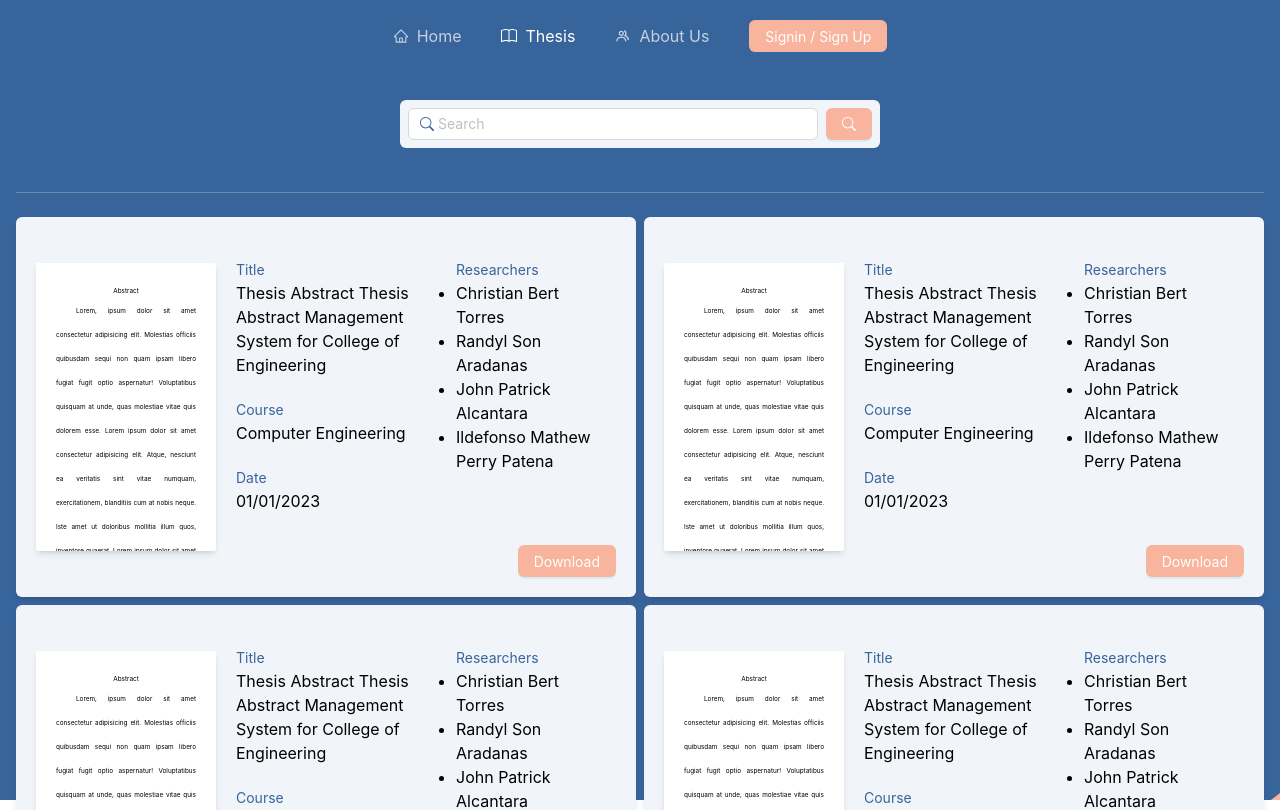
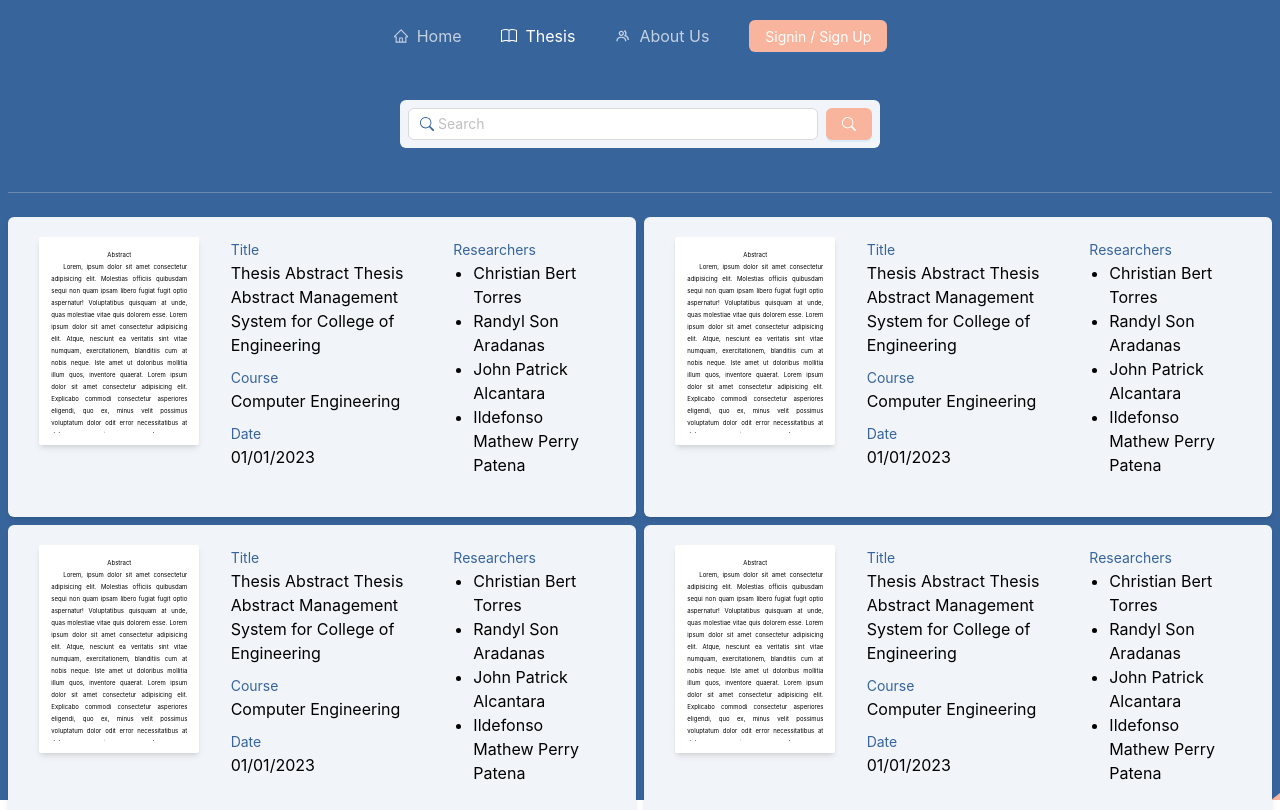
Before and after one commit to TorrCod/thesis-abstract, a Next.js app: page /thesis in a window 1280 px wide. Shown: the top 810 px of the page. Built offline with nearby package versions, Linux system fonts and the light colour scheme.

Commit message:
minor fix and dynamic page frontend initialize

```diff
--- a/src/components/search.tsx
+++ b/src/components/search.tsx
@@ -152,7 +152,7 @@ const Search = ({ className }: { className?: string }) => {
   return (
     <div
       className={
-        "p-2 bg-slate-100 rounded-md grid transition-all ease-in-out duration-300 " +
+        "p-2 bg-slate-100 rounded-md grid transition-all ease-in-out duration-300 max-w-[30em] w-full " +
         className +
         (searchState.searchFocus ? " gap-2" : " gap-0")
       }
--- a/src/pages/thesis.tsx
+++ b/src/pages/thesis.tsx
@@ -7,7 +7,7 @@ const Thesis = () => {
     <section>
       <div className="md:pt-20 md:flex md:place-items-center md:flex-col">
         <div className="grid w-full">
-          <Search className="max-w-[30em] place-self-center w-full my-5" />
+          <Search className="place-self-center my-5" />
           <Divider className="bg-white/30" />
         </div>
         <div className="grid gap-2 w-full place-items-center lg:grid-cols-2">
@@ -25,8 +25,8 @@ const Thesis = () => {
 
 const Items = () => {
   return (
-    <div className="thesis_items w-full bg-slate-100 md:h-82 h-auto max-w-[50em] shadow-md rounded-md p-5 gap-2 md:gap-5 grid">
-      <div className="div2 flex flex-col md:py-5 md:gap-5 gap-2">
+    <div className="thesis_items w-full bg-slate-100 max-w-[50em] shadow-md rounded-md p-5 gap-2 md:gap-5 grid cursor-pointer">
+      <div className="div2 flex flex-col gap-2">
         <div>
           <span className="text-sm text-[#38649C]">Title</span>
           <h2>
@@ -43,9 +43,9 @@ const Items = () => {
           <h2>01/01/2023</h2>
         </div>
       </div>
-      <div className="div3 md:p-5 px-5">
-        <div>
-          <span className="text-sm text-[#38649C]">Researchers</span>
+      <div className="div3 px-5">
+        <span className="text-sm text-[#38649C]">Researchers</span>
+        <div className="pl-5">
           <ul className="list-disc">
             <li>Christian Bert Torres</li>
             <li>Randyl Son Aradanas</li>
@@ -55,34 +55,37 @@ const Items = () => {
         </div>
       </div>
 
-      <div className="div1 p-5 bg-white shadow-md rounded-sm max-w-xs min-h-[25em] max-h-[25em]  md:max-w-md md:min-h-0 md:h-[18em] place-self-center w-full overflow-hidden">
-        <h4 className="text-center text-xs  md:text-[0.5vw]">Abstract</h4>
-        <p className="indent-5 text-justify text-xs leading-6 md:text-[0.5vw]">
-          Lorem, ipsum dolor sit amet consectetur adipisicing elit. Molestias
-          officiis quibusdam sequi non quam ipsam libero fugiat fugit optio
-          aspernatur! Voluptatibus quisquam at unde, quas molestiae vitae quis
-          dolorem esse. Lorem ipsum dolor sit amet consectetur adipisicing elit.
-          Atque, nesciunt ea veritatis sint vitae numquam, exercitationem,
-          blanditiis cum at nobis neque. Iste amet ut doloribus mollitia illum
-          quos, inventore quaerat. Lorem ipsum dolor sit amet consectetur
-          adipisicing elit. Explicabo commodi consectetur asperiores eligendi,
-          quo ex, minus velit possimus voluptatum dolor odit error
-          necessitatibus at doloremque maiores recusandae, quos doloribus
-          incidunt. Lorem ipsum dolor sit amet consectetur adipisicing elit.
-          Porro beatae quibusdam quam illo soluta cupiditate amet! Illum omnis
-          aperiam, distinctio eligendi ut modi quae dolore rerum, incidunt,
-          ipsum maxime placeat. Lorem, ipsum dolor sit amet consectetur
-          adipisicing elit. Tenetur, ratione dignissimos asperiores quod
-          cupiditate cumque amet. Reprehenderit at ea, fugit nostrum, nesciunt
-          quam nihil incidunt inventore pariatur natus, sunt quae? Lorem ipsum
-          dolor sit, amet consectetur adipisicing elit. Eveniet, illum provident
-          unde officia ipsam quis esse tempora cupiditate ullam voluptate ex,
-          animi neque, quisquam repellendus sunt fugit. Voluptatibus, quas qui!
-        </p>
+      <div className="div1 p-3 bg-white shadow-md rounded-sm h-52 overflow-hidden text-[0.1em] relative max-w-[100em] text-justify justify-self-center leading-3">
+        <div className="overflow-hidden w-full h-full">
+          <h4 className="text-center">Abstract</h4>
+          <p className="indent-3">
+            Lorem, ipsum dolor sit amet consectetur adipisicing elit. Molestias
+            officiis quibusdam sequi non quam ipsam libero fugiat fugit optio
+            aspernatur! Voluptatibus quisquam at unde, quas molestiae vitae quis
+            dolorem esse. Lorem ipsum dolor sit amet consectetur adipisicing
+            elit. Atque, nesciunt ea veritatis sint vitae numquam,
+            exercitationem, blanditiis cum at nobis neque. Iste amet ut
+            doloribus mollitia illum quos, inventore quaerat. Lorem ipsum dolor
+            sit amet consectetur adipisicing elit. Explicabo commodi consectetur
+            asperiores eligendi, quo ex, minus velit possimus voluptatum dolor
+            odit error necessitatibus at doloremque maiores recusandae, quos
+            doloribus incidunt. Lorem ipsum dolor sit amet consectetur
+            adipisicing elit. Porro beatae quibusdam quam illo soluta cupiditate
+            amet! Illum omnis aperiam, distinctio eligendi ut modi quae dolore
+            rerum, incidunt, ipsum maxime placeat. Lorem, ipsum dolor sit amet
+            consectetur adipisicing elit. Tenetur, ratione dignissimos
+            asperiores quod cupiditate cumque amet. Reprehenderit at ea, fugit
+            nostrum, nesciunt quam nihil incidunt inventore pariatur natus, sunt
+            quae? Lorem ipsum dolor sit, amet consectetur adipisicing elit.
+            Eveniet, illum provident unde officia ipsam quis esse tempora
+            cupiditate ullam voluptate ex, animi neque, quisquam repellendus
+            sunt fugit. Voluptatibus, quas qui!
+          </p>
+        </div>
       </div>
-      <div className="div4 grid place-items-end">
+      {/* <div className="div4 grid place-items-end">
         <PriButton>Download</PriButton>
-      </div>
+      </div> */}
     </div>
   );
 };
--- /dev/null
+++ b/src/pages/thesis/[id].tsx
@@ -0,0 +1,159 @@
+import Background from "@/components/background";
+import { PriButton } from "@/components/button";
+import Layout from "@/components/layout";
+import Search from "@/components/search";
+import { Divider } from "antd";
+import { GetStaticPaths, GetStaticProps } from "next";
+import { useRouter } from "next/router";
+
+type ThesisItems = {
+  id: string;
+  content: string;
+};
+
+const dummyData: ThesisItems[] = [
+  { id: "hello", content: "Hello Content" },
+  { id: "hi", content: "Hi Content" },
+];
+
+export const getStaticProps: GetStaticProps = async (context) => {
+  const itemId = context.params?.id;
+  const foundItem = dummyData.find((item) => itemId === item.id);
+  if (!foundItem) {
+    return {
+      props: { hasError: true },
+    };
+  }
+  return {
+    props: { data: foundItem },
+  };
+};
+
+export const getStaticPaths: GetStaticPaths = async () => {
+  const pathWithParams = dummyData.map((item) => ({ params: { id: item.id } }));
+
+  return {
+    paths: pathWithParams,
+    fallback: true,
+  };
+};
+
+const ThesisItemsView = (props: { data: ThesisItems; hasError: boolean }) => {
+  const router = useRouter();
+  if (props.hasError) {
+    return <h1>Error - please try another parameter</h1>;
+  }
+  if (router.isFallback) {
+    return <h1>Loading...</h1>;
+  }
+  return (
+    <section className="flex flex-col gap-1 md:pt-20 items-center">
+      <Search />
+      <Divider />
+      <div className="rs-container bg-slate-100 rounded-md max-w-5xl grid p-5 gap-2 md:gap-5 w-full relative">
+        <div className="rs-preview p-5 bg-white shadow-md rounded-sm h-52 overflow-hidden text-[0.1em] relative max-w-[100em] text-justify justify-self-center">
+          <div className="w-full h-full overflow-hidden">
+            <h3 className="text-center">Abstract</h3>
+            <p className="indent-3">
+              Lorem, ipsum dolor sit amet consectetur adipisicing elit.
+              Molestias officiis quibusdam sequi non quam ipsam libero fugiat
+              fugit optio aspernatur! Voluptatibus quisquam at unde, quas
+              molestiae vitae quis dolorem esse. Lorem ipsum dolor sit amet
+              consectetur adipisicing elit. Atque, nesciunt ea veritatis sint
+              vitae numquam, exercitationem, blanditiis cum at nobis neque. Iste
+              amet ut doloribus mollitia illum quos, inventore quaerat. Lorem
+              ipsum dolor sit amet consectetur adipisicing elit. Explicabo
+              commodi consectetur asperiores eligendi, quo ex, minus velit
+              possimus voluptatum dolor odit error necessitatibus at doloremque
+              maiores recusandae, quos doloribus incidunt. Lorem ipsum dolor sit
+              amet consectetur adipisicing elit. Porro beatae quibusdam quam
+              illo soluta cupiditate amet! Illum omnis aperiam, distinctio
+              eligendi ut modi quae dolore rerum, incidunt, ipsum maxime
+              placeat. Lorem, ipsum dolor sit amet consectetur adipisicing elit.
+              Tenetur, ratione dignissimos asperiores quod cupiditate cumque
+              amet. Reprehenderit at ea, fugit nostrum, nesciunt quam nihil
+              incidunt inventore pariatur natus, sunt quae? Lorem ipsum dolor
+              sit, amet consectetur adipisicing elit. Eveniet, illum provident
+              unde officia ipsam quis esse tempora cupiditate ullam voluptate
+              ex, animi neque, quisquam repellendus sunt fugit. Voluptatibus,
+              quas qui! lore
+            </p>
+          </div>
+        </div>
+
+        <div className="rs-details grid gap-2">
+          <div>
+            <span className="text-sm text-[#38649C]">Title</span>
+            <h2>
+              Thesis Abstract Thesis Abstract Management System for College of
+              Engineering
+            </h2>
+          </div>
+          <div>
+            <span className="text-sm text-[#38649C]">Course</span>
+            <h2>Computer Engineering</h2>
+          </div>
+          <div>
+            <span className="text-sm text-[#38649C]">Date</span>
+            <h2>01/01/2023</h2>
+          </div>
+        </div>
+
+        <div className="rs-researchers">
+          <span className="text-sm text-[#38649C]">Researchers</span>
+          <div className="pl-5">
+            <ul className="list-disc">
+              <li>Christian Bert Torres</li>
+              <li>Randyl Son Aradanas</li>
+              <li>John Patrick Alcantara</li>
+              <li>Ildefonso Mathew Perry Patena</li>
+            </ul>
+          </div>
+        </div>
+
+        <div className="rs-abstract justify-self-center text-justify leading-10">
+          <div className="max-w-xl">
+            <h3 className="text-center">Abstract</h3>
+            <p className="indent-5">
+              Lorem, ipsum dolor sit amet consectetur adipisicing elit.
+              Molestias officiis quibusdam sequi non quam ipsam libero fugiat
+              fugit optio aspernatur! Voluptatibus quisquam at unde, quas
+              molestiae vitae quis dolorem esse. Lorem ipsum dolor sit amet
+              consectetur adipisicing elit. Atque, nesciunt ea veritatis sint
+              vitae numquam, exercitationem, blanditiis cum at nobis neque. Iste
+              amet ut doloribus mollitia illum quos, inventore quaerat. Lorem
+              ipsum dolor sit amet consectetur adipisicing elit. Explicabo
+              commodi consectetur asperiores eligendi, quo ex, minus velit
+              possimus voluptatum dolor odit error necessitatibus at doloremque
+              maiores recusandae, quos doloribus incidunt. Lorem ipsum dolor sit
+              amet consectetur adipisicing elit. Porro beatae quibusdam quam
+              illo soluta cupiditate amet! Illum omnis aperiam, distinctio
+              eligendi ut modi quae dolore rerum, incidunt, ipsum maxime
+              placeat. Lorem, ipsum dolor sit amet consectetur adipisicing elit.
+              Tenetur, ratione dignissimos asperiores quod cupiditate cumque
+              amet. Reprehenderit at ea, fugit nostrum, nesciunt quam nihil
+              incidunt inventore pariatur natus, sunt quae? Lorem ipsum dolor
+              sit, amet consectetur adipisicing elit. Eveniet, illum provident
+              unde officia ipsam quis esse tempora cupiditate ullam voluptate
+              ex, animi neque, quisquam repellendus sunt fugit. Voluptatibus,
+              quas qui! Lorem, ipsum dolor sit amet consectetur adipisicing
+              elit. Excepturi alias aliquid veniam porro nihil distinctio!
+              Dolor, autem provident odio numquam, consequatur et minus ut
+              mollitia eum fuga, fugit possimus quis! Lorem ipsum, dolor sit
+              amet consectetur adipisicing elit. Animi culpa incidunt cum
+              placeat facilis laboriosam cupiditate tempore aliquid vitae! Odit
+              ipsum labore necessitatibus officia soluta aliquid obcaecati quo
+              assumenda fuga? amet consectetur adipisicing elit. Porro beatae
+            </p>
+          </div>
+        </div>
+        <div className="rs-button grid place-items-end md:place-items-start">
+          <Divider />
+          <PriButton>Download</PriButton>
+        </div>
+      </div>
+    </section>
+  );
+};
+
+export default ThesisItemsView;
--- a/src/styles/globals.css
+++ b/src/styles/globals.css
@@ -4,11 +4,11 @@
 
 @layer base {
   :root {
-    --font-mono: ui-monospace, Menlo, Monaco, 'Cascadia Mono', 'Segoe UI Mono',
-      'Roboto Mono', 'Oxygen Mono', 'Ubuntu Monospace', 'Source Code Pro',
-      'Fira Mono', 'Droid Sans Mono', 'Courier New', monospace;
-    --primary-color:"#F8B49C";
-    --secondary-color:"#38649C";
+    --font-mono: ui-monospace, Menlo, Monaco, "Cascadia Mono", "Segoe UI Mono",
+      "Roboto Mono", "Oxygen Mono", "Ubuntu Monospace", "Source Code Pro",
+      "Fira Mono", "Droid Sans Mono", "Courier New", monospace;
+    --primary-color: "#F8B49C";
+    --secondary-color: "#38649C";
   }
 }
 
@@ -16,15 +16,15 @@
   box-sizing: border-box;
   padding: 0;
   margin: 0;
-  font-family: 'Inter', sans-serif;
+  font-family: "Inter", sans-serif;
   /* debug */
   /* border: 1px solid red; */
 }
 
 section {
   padding-top: 5em;
-  padding-inline: 1em;
-  min-height: 100vh
+  padding-inline: 0.5em;
+  min-height: 100vh;
 }
 
 main::before {
@@ -53,16 +53,20 @@ a {
   text-decoration: none;
 }
 
-.bg-circle{
+.bg-circle {
   position: absolute;
   width: 80em;
   height: 80em;
   top: -20em;
   left: -20em;
   z-index: -10;
-  border: 1px solid red
+  border: 1px solid red;
 }
 
 h1 {
   font-size: 2rem;
 }
+
+h3 {
+  font-size: larger;
+}
--- a/src/styles/mediaqueries.css
+++ b/src/styles/mediaqueries.css
@@ -1,10 +1,9 @@
-
 @media (min-width: 768px) {
   main {
     padding-top: 0;
   }
 
-    .bg-circle{
+  .bg-circle {
     position: absolute;
     width: 180%;
     height: 180%;
@@ -29,21 +28,51 @@
   }
 }
 
-
 @media (min-width: 690px) {
   section {
     padding-top: 0;
   }
 
-
   .thesis_items {
     display: grid;
     grid-template-columns: repeat(3, 1fr);
-        grid-template-rows: 4fr 1fr;
+    grid-template-rows: auto;
   }
 
-    .div1 { grid-area: 1 / 1 / 3 / 2; }
-    .div2 { grid-area: 1 / 2 / 3 / 3; }
-    .div3 { grid-area: 1 / 3 / 2 / 4; }
-    .div4 { grid-area: 2 / 3 / 3 / 4; }
+  .div1 {
+    grid-area: 1 / 1 / 3 / 2;
   }
+  .div2 {
+    grid-area: 1 / 2 / 3 / 3;
+  }
+  .div3 {
+    grid-area: 1 / 3 / 2 / 4;
+  }
+
+  .rs-container {
+    display: grid;
+    grid-template-columns: 0.5fr 1fr;
+    grid-template-rows: min-content min-content min-content min-content;
+    grid-template-areas:
+      "preview abstract"
+      "details abstract"
+      "researchers abstract"
+      "button abstract"
+      ". abstract";
+  }
+  .rs-preview {
+    grid-area: preview;
+  }
+  .rs-details {
+    grid-area: details;
+  }
+  .rs-researchers {
+    grid-area: researchers;
+  }
+  .rs-button {
+    grid-area: button;
+  }
+  .rs-abstract {
+    grid-area: abstract;
+  }
+}
```
Also changed, not shown: src/pages/test/[id].tsx (deleted, +0 -52 lines). Lines whose indentation alone changed are shown as unchanged.
